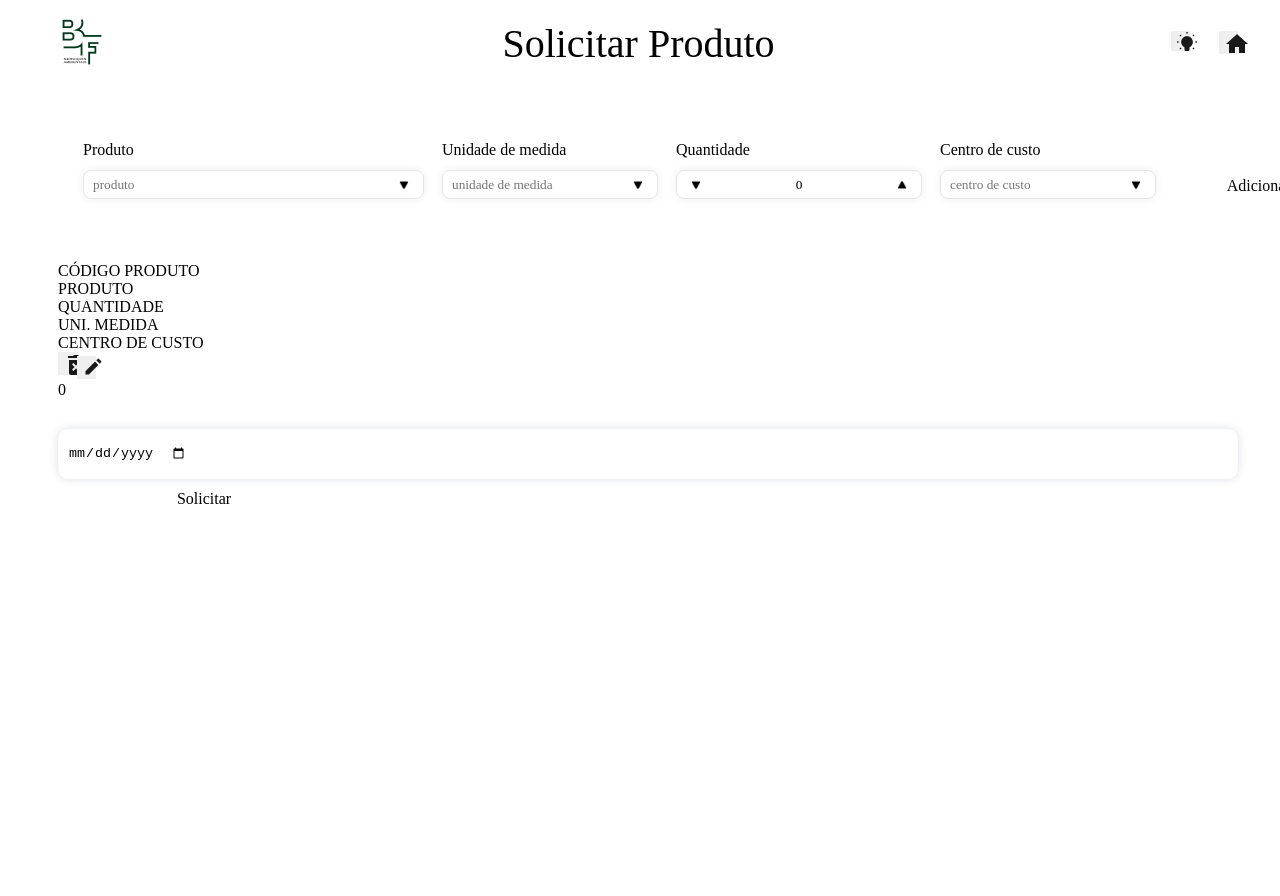
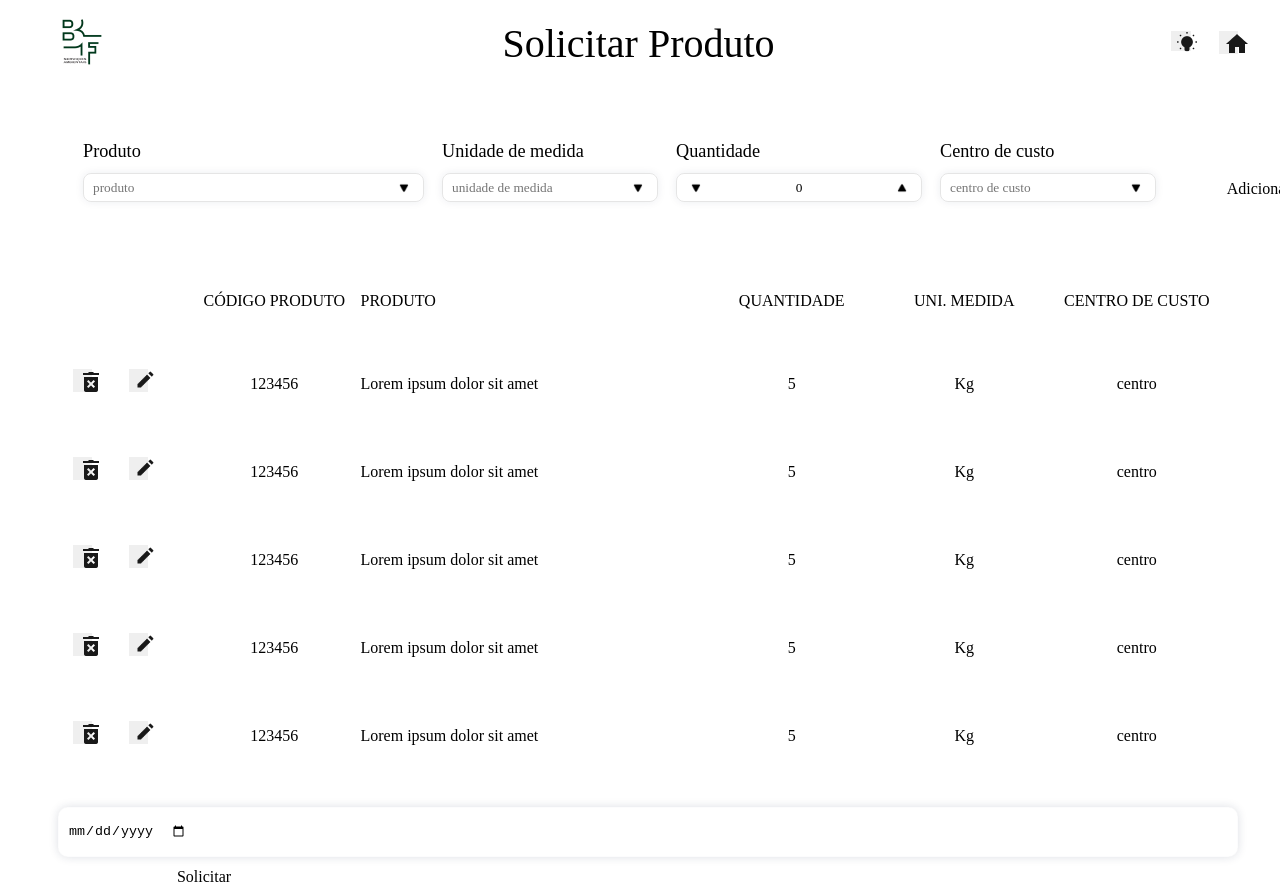
Before and after one commit to VinicioSales/inventoryStoragePagesComponents, an Angular app: page /requisitar-produtos in a window 1280 px wide. Shown: the top 896 px of the page. Before the commit the page ends 816 px from the top, so only its background shows below. Built offline with nearby package versions, Linux system fonts and the light colour scheme.

Commit message:
feat: Add linha tabela solicitar produto

```diff
--- a/src/app/components/requisitar-produtos/requisitar-produtos.component.css
+++ b/src/app/components/requisitar-produtos/requisitar-produtos.component.css
@@ -18,13 +18,18 @@
     gap: 28px;
 }
 
+
+
 .solicitar-produto-pagina {
     padding: 0 50px 0 50px;
     background: var(--background-2);
     display: flex;
     flex-direction: column;
     gap: 30px;
+    color: var(--cor-secundaria);
 }
+
+
 
 .pesquisa {
     background: var(--background);
@@ -57,6 +62,11 @@
     align-self: end;
 }
 
+.titulo-pesquisa {
+    font-size: 1.14rem;
+    font-family: var(--font-regular);
+}
+
 .selecionar-produto,
 .unidade-medida,
 .quantidade,
@@ -66,7 +76,102 @@
     gap: 11px;
 }
 
-.titulo-pesquisa {
-    font-size: 1rem;
-    font-family: var(--font-regular);
+
+
+.tabela {
+    display: flex;
+    flex-direction: column;
+    gap: 5px;
 }
+
+.header-tabela,
+.linha-tabela {
+    background: var(--background);
+    padding: 27px 15px 27px 15px;
+    display: grid;
+    grid-template-columns:      auto 15% 30% 15% 15% 15%;
+    grid-template-areas:        "menu-linha codigo-produto produto quantidade uni-medida centro-custo";
+}
+
+.header-tabela {
+    color: var(--cor-cinza);
+}
+
+.cod-produto-header {
+    grid-area: codigo-produto;
+}
+
+.produto-header {
+    grid-area: produto;
+
+}
+
+.quantidade-header {
+    grid-area: quantidade;
+
+}
+
+.unidade-medida-header {
+    grid-area: uni-medida;
+}
+
+.centro-custo-header {
+    grid-area: centro-custo;
+}
+
+.cod-produto-header,
+.quantidade-header,
+.unidade-medida-header,
+.centro-custo-header {
+    text-align: center;
+    display: flex;
+    align-items: baseline;
+    justify-content: center;
+}
+
+
+
+
+.linha-tabela {
+    color: var(--cor-secundaria);
+}
+
+.menu-linha {
+    grid-area: menu-linha;
+    display: flex;
+    gap: 37px;
+    justify-content: start;
+}
+
+.cod-produto-linha {
+    grid-area: codigo-produto;
+}
+
+.nome-produto-linha {
+    grid-area: produto;
+    display: flex;
+    align-items: center;
+}
+
+.quantidade-linha {
+    grid-area: quantidade;
+
+}
+
+.unidade-medida-linha {
+    grid-area: uni-medida;
+}
+
+.centro-custo-linha {
+    grid-area: centro-custo;
+}
+
+.cod-produto-linha,
+.quantidade-linha,
+.unidade-medida-linha,
+.centro-custo-linha {
+    text-align: center;
+    display: flex;
+    align-items: center;
+    justify-content: center;
+}
--- a/src/app/components/requisitar-produtos/requisitar-produtos.component.html
+++ b/src/app/components/requisitar-produtos/requisitar-produtos.component.html
@@ -67,14 +67,14 @@
         </app-botao>
     </div>
     <div class="tabela">
-        <div class="heder-tabela">
+        <div class="header-tabela">
             <div class="cod-produto-header">CÓDIGO PRODUTO</div>
             <div class="produto-header">PRODUTO</div>
             <div class="quantidade-header">QUANTIDADE</div>
             <div class="unidade-medida-header">UNI. MEDIDA</div>
             <div class="centro-custo-header">CENTRO DE CUSTO</div>
         </div>
-        <div class="linha-tabela">
+        <div class="linha-tabela" *ngFor="let produto of produtos">
             <nav class="menu-linha">
                 <app-botao-remover
                     class="remvoer">
@@ -83,11 +83,11 @@
                     class="editar">
                 </app-botao-editar>
             </nav>
-            <div class="cod-produto-linha">{{ codProduto }}</div>
-            <div class="nome-produto-linha">{{ nomeProduto }}</div>
-            <div class="quantidade-linha">{{ quantidade }}</div>
-            <div class="unidade-medida-linha">{{ uniMedida }}</div>
-            <div class="centro-custo-linha">{{ centroCusto }}</div>
+            <div class="cod-produto-linha">{{ produto.codProduto }}</div>
+            <div class="nome-produto-linha">{{ produto.nomeProduto }}</div>
+            <div class="quantidade-linha">{{ produto.quantidade }}</div>
+            <div class="unidade-medida-linha">{{ produto.uniMedida }}</div>
+            <div class="centro-custo-linha">{{ produto.centroCusto }}</div>
         </div>
     </div>
     <div class="footer">
--- a/src/app/components/requisitar-produtos/requisitar-produtos.component.ts
+++ b/src/app/components/requisitar-produtos/requisitar-produtos.component.ts
@@ -7,11 +7,48 @@ import { Component } from '@angular/core';
 })
 export class RequisitarProdutosComponent {
   //NOTE - variaveis
+  produtos: any[] = [
+    {
+      quantidade: 5,
+      uniMedida: 'Kg',
+      codProduto: '123456',
+      centroCusto: 'centro',
+      nomeProduto: 'Lorem ipsum dolor sit amet',
+    },
+    {
+      quantidade: 5,
+      uniMedida: 'Kg',
+      codProduto: '123456',
+      centroCusto: 'centro',
+      nomeProduto: 'Lorem ipsum dolor sit amet',
+    },
+    {
+      quantidade: 5,
+      uniMedida: 'Kg',
+      codProduto: '123456',
+      centroCusto: 'centro',
+      nomeProduto: 'Lorem ipsum dolor sit amet',
+    },
+    {
+      quantidade: 5,
+      uniMedida: 'Kg',
+      codProduto: '123456',
+      centroCusto: 'centro',
+      nomeProduto: 'Lorem ipsum dolor sit amet',
+    },
+    {
+      quantidade: 5,
+      uniMedida: 'Kg',
+      codProduto: '123456',
+      centroCusto: 'centro',
+      nomeProduto: 'Lorem ipsum dolor sit amet',
+    },
+  ]
   quantidade: number = 0;
-  uniMedida: string = '';
-  codProduto: string = '';
-  centroCusto: string = '';
-  nomeProduto: string = '';
+  uniMedida: string = 'aaaaaaa';
+  codProduto: string = 'aaaaaaa';
+  centroCusto: string = 'aaaaaaa';
+  nomeProduto: string = 'aaaaaaa aaaaaaa aaaaaaa aaaaaaa aaaaaaa ';
   corBotaoSolicitar: string = 'var(--botao-verde)';
   corBotaoSolicitarHover: string = 'var(--botao-verde-hover)';
 
--- a/src/styles.css
+++ b/src/styles.css
@@ -41,7 +41,6 @@
 body{
     margin: 0;
     height: 100%;
-    font-size: 14px;
     font-family: "Blinker-Regular";
     --cor-botao: #141414;
     --cor-botao-hover: #561111;
@@ -50,6 +49,7 @@ body{
     --botao-verde-hover: #21512d;
     --botao-vermelho: #DB4242;
     --botao-vermelho-hover: #c73131;
+    --cor-cinza: #878787;
 }
 
 button{
@@ -83,5 +83,5 @@ button{
 }
 
 
-html, body { height: 100%; }
+html, body { height: 100%; font-size: 14px;}
 body { margin: 0; font-family: Roboto, "Helvetica Neue", sans-serif; }
```
